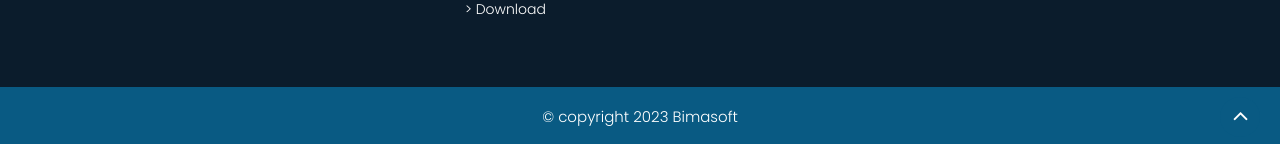
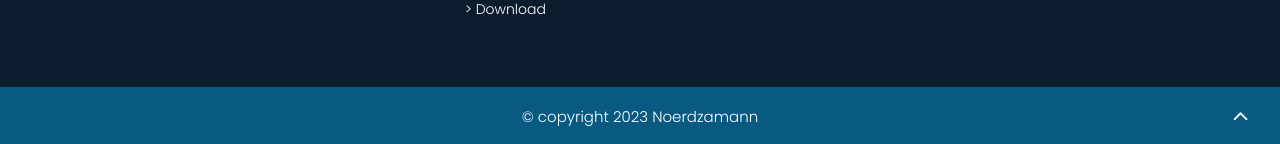
Before and after one commit to yokowasis/website-smkprimawisata.sch.id, a Jekyll site: the page built from index.md, in a window 1280 px wide and 900 px high, scrolled down 1978 px. Shown: the part 753-897 px from the top of the window. Built offline with Jekyll 4.4.1, drawn with Linux system fonts in a browser that asks for light colours.

Commit message:
Update _config.yml

```diff
--- a/_config.yml
+++ b/_config.yml
@@ -75,7 +75,7 @@
     linktext: INFO TERBARU
   - title: SMK PRIMAWISATA
     text: Selamat Datang
-    image: /gallery/slider.jpg
+    image: /gallery/images/WhatsApp Image 2023-07-15 at 13.39.14.jpeg
     link: /category/berita
     linktext: INFO TERBARU
 
@@ -110,7 +110,7 @@
   - jekyll-seo-tag
   - jekyll-archives
 
-copyright: © copyright 2023 Bimasoft
+copyright: © copyright 2023 Noerdzamann
 
 # Theme-specific settings
 
```
